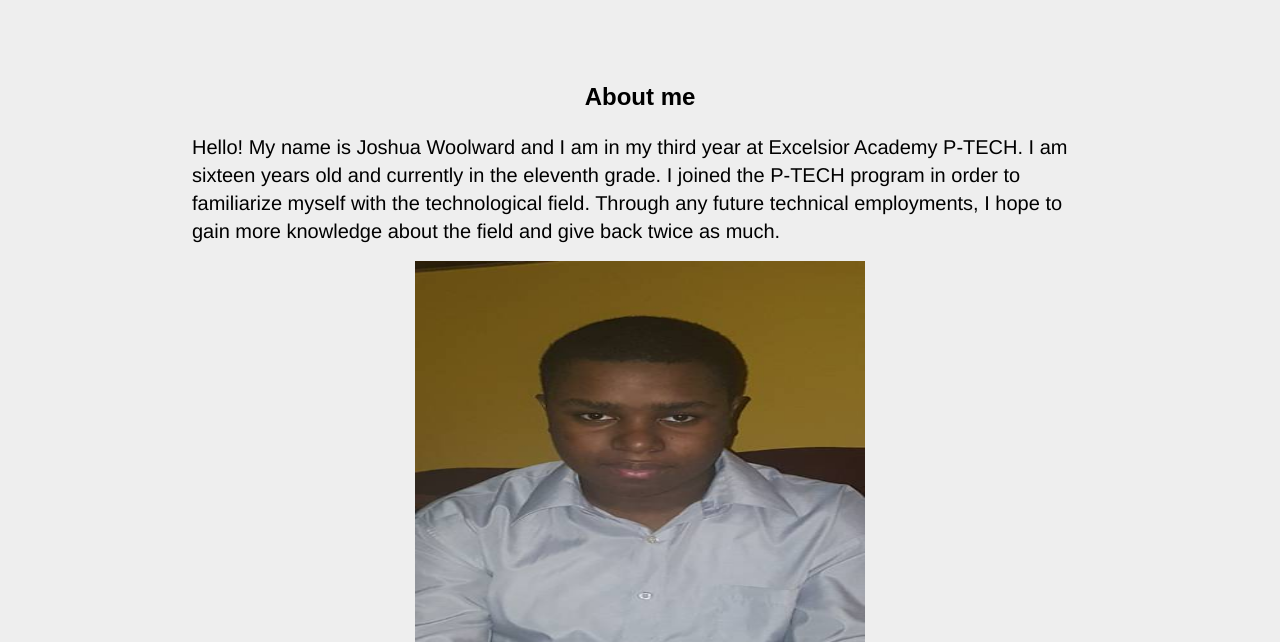
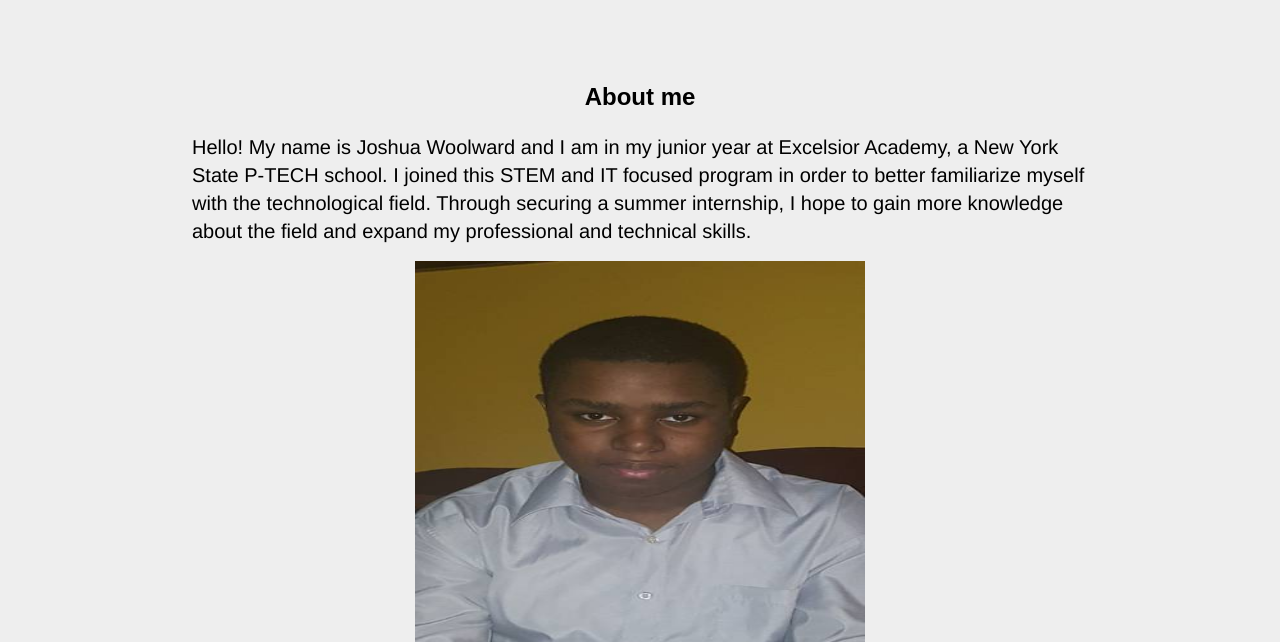
Before and after one commit to Jwoolward/Jwoolward.github.io, a plain HTML site: page Myself.html in a window 1280 px wide. Shown: the part 158-800 px from the top of the page. Drawn offline with Linux system fonts and the light colour scheme.

Commit message:
Add files via upload

```diff
--- a/Myself.html
+++ b/Myself.html
@@ -68,10 +68,10 @@
   <div class="wrap">
 
 
- <p> <h5>  Hello! My name is Joshua Woolward and I am in my third year at Excelsior Academy P-TECH.
-I am sixteen years old and currently in the eleventh grade.
-I joined the P-TECH program in order to familiarize myself with the technological field.
-Through any future technical employments, I hope to gain more knowledge about the field and give back twice as much.
+ <p> <h5>  Hello! My name is Joshua Woolward and I am in my junior year at Excelsior Academy, a New York State P-TECH school.
+   I joined this STEM and IT focused program in order to better familiarize myself with the technological field.
+   Through securing a summer internship, I hope to gain more knowledge about the field and
+   expand my professional and technical skills.
 </p> </h5>
 
 <center> <img src="image002.jpg" style= "height:450px; width:450px;"> </center>
```
Also changed, not shown: Skillset.html (+3 -3 lines).
